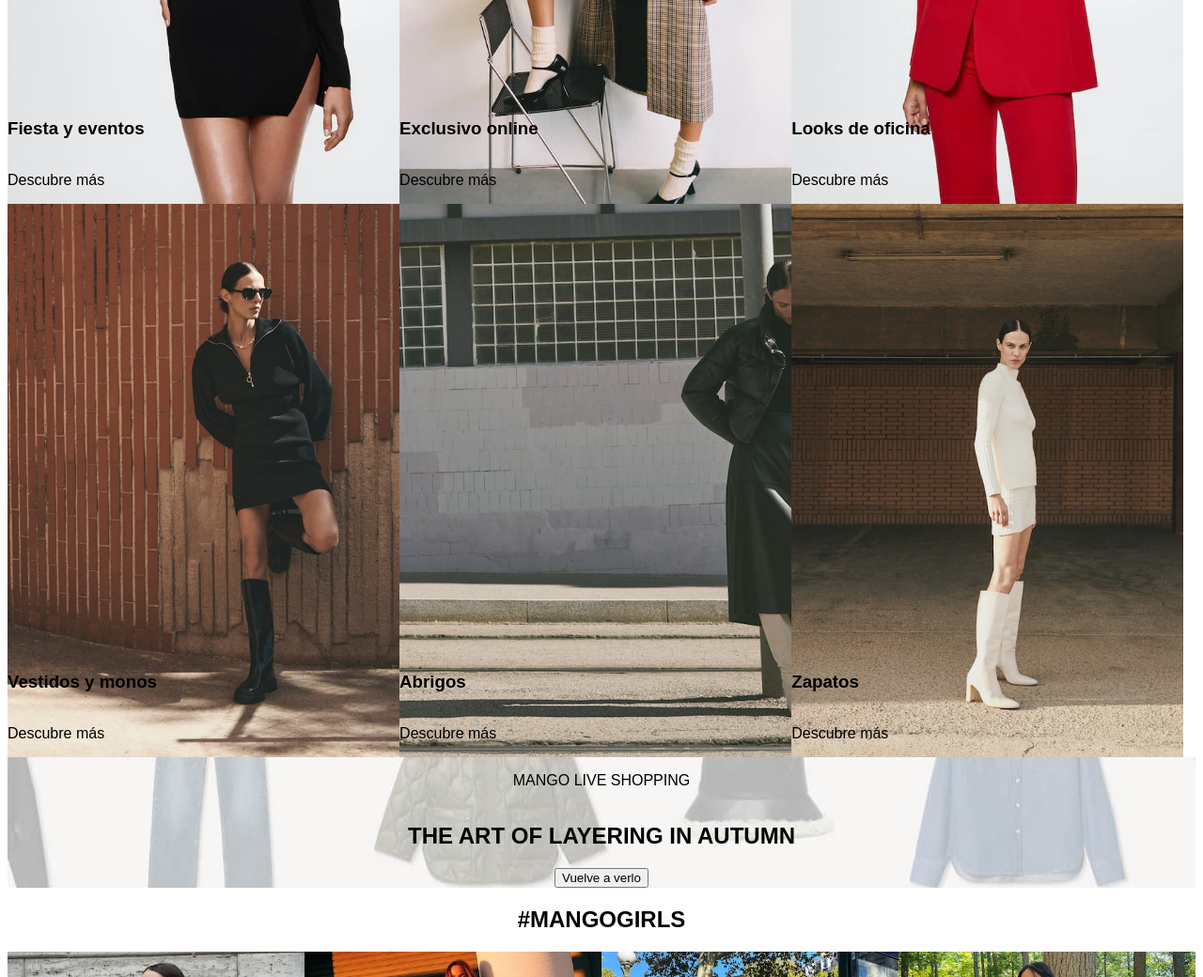
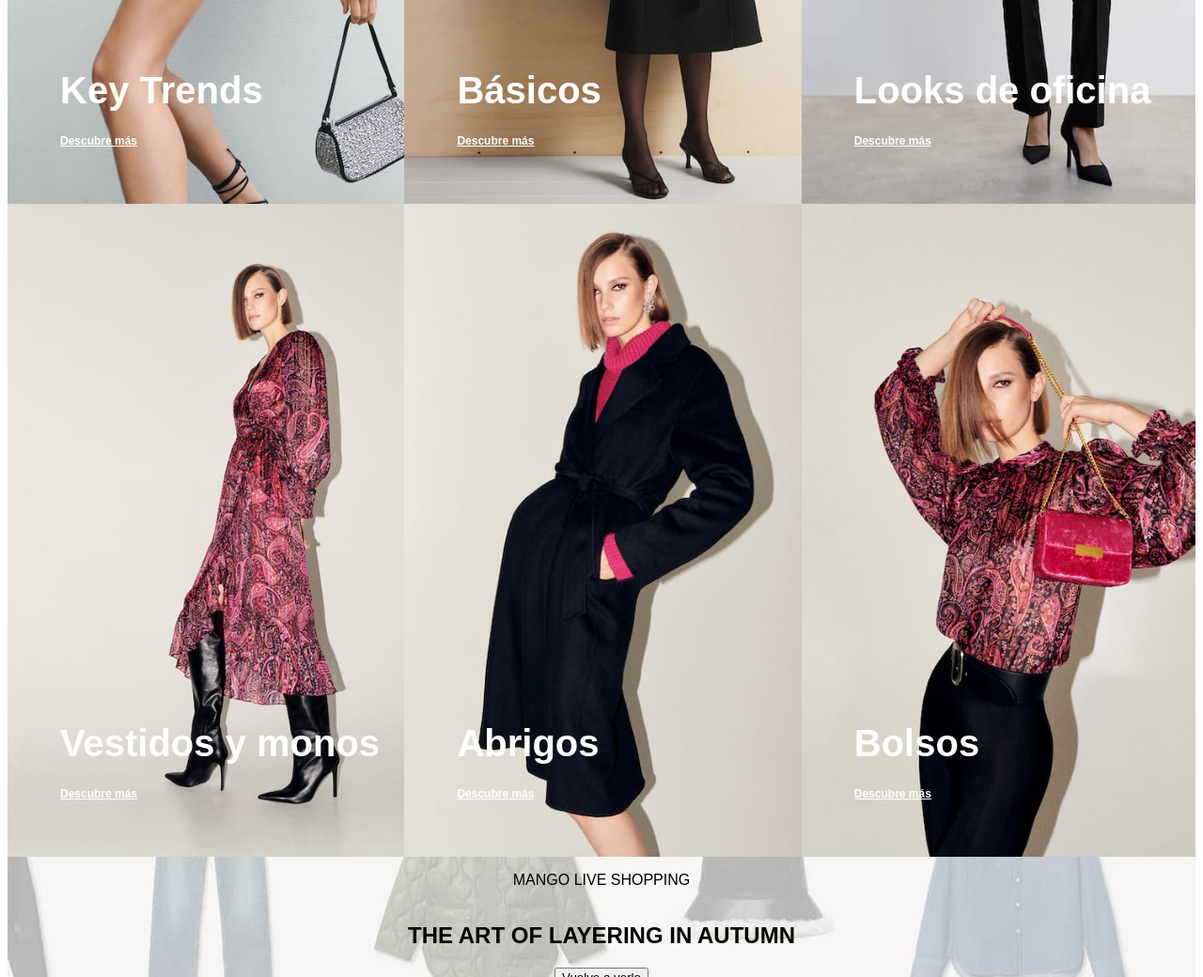
Before and after one commit to CeRosales/mango-maqueta, a plain HTML site: page index.html in a window 1280 px wide. Shown: the part 1760-2800 px from the top of the page at 94% size. Drawn offline with Linux system fonts and the light colour scheme.

Commit message:
add styles section 2,3,4

```diff
--- a/index.html
+++ b/index.html
@@ -54,25 +54,48 @@
   </section>
 
 
+  <section class="section2">
+    <div class="section2__A">
+    <div class="section2__1--div">
+    <h3 class="section2__h3">Coat time</h3>
+    <p class="section2__text">Descubre más</p>
+    </div>
+    </div>
+    <div class="section2__B">
+    <div class="section2__1--div">
+    <h3 class="section2__h3">Fiesta y eventos</h3>
+    <p class="section2__text">Descubre más</p>
+    </div>
+    </div>
+    <div class="section2__C">
+    <div class="section2__1--div">
+    <h3 class="section2__h3">Exclusivo online</h3>
+    <p class="section2__text">Descubre más</p>
+    </div>
+    </div>
+
+  </section>
+
+
 
 
 <section class="section3">
     <div class="section3__A">
-    <div class="section3__1--div">
-    <h3 class="section3__2">A Todo Color</h3>
-    <p class="section3__3">Descubre más</p>
+    <div class="section2__1--div">
+    <h3 class="section2__h3">Key Trends</h3>
+    <p class="section2__text">Descubre más</p>
     </div>
     </div>
     <div class="section3__B">
-    <div class="section3__1--div">
-    <h3>Leather and more</h3>
-    <p>Descubre más</p>
+    <div class="section2__1--div">
+    <h3 class="section2__h3">Básicos</h3>
+    <p class="section2__text">Descubre más</p>
     </div>
     </div>
     <div class="section3__C">
-    <div class="section3__1--div">
-    <h3>Key Trends</h3>
-    <p>Descubre más</p>
+    <div class="section2__1--div">
+    <h3 class="section2__h3">Looks de oficina</h3>
+    <p class="section2__text">Descubre más</p>
     </div>
     </div>
 </section>
@@ -80,48 +103,27 @@
 
 <section class="section4">
     <div class="section4__A">
-        <div class="section3__1--div">
-            <h3 class="section3__2">Fiesta y eventos</h3>
-            <p class="section3__3">Descubre más</p>
+        <div class="section2__1--div">
+            <h3 class="section2__h3">Vestidos y monos</h3>
+            <p class="section2__text">Descubre más</p>
         </div>
     </div>
     <div class="section4__B">
-    <div class="section3__1--div">
-            <h3 class="section3__2">Exclusivo online</h3>
-            <p class="section3__3">Descubre más</p>
+    <div class="section2__1--div">
+            <h3 class="section2__h3">Abrigos</h3>
+            <p class="section2__text">Descubre más</p>
         </div>
     </div>
     <div class="section4__C">
-        <div class="section3__1--div">
-            <h3 class="section3__2">Looks de oficina</h3>
-            <p class="section3__3">Descubre más</p>
+        <div class="section2__1--div">
+            <h3 class="section2__h3">Bolsos</h3>
+            <p class="section2__text">Descubre más</p>
         </div>
     </div>
     </div>
 
 
 
-</section>
-<section class="section5">
- <div class="section5__A">
-  <div class="section3__1--div">
-            <h3 class="section3__2">Vestidos y monos</h3>
-            <p class="section3__3">Descubre más</p>
-        </div>
-    </div>
-    <div class="section5__B">
-    <div class="section3__1--div">
-            <h3 class="section3__2">Abrigos</h3>
-            <p class="section3__3">Descubre más</p>
-        </div>
-    </div>
-    <div class="section5__C">
-        <div class="section3__1--div">
-            <h3 class="section3__2">Zapatos</h3>
-            <p class="section3__3">Descubre más</p>
-        </div>
-    </div>
-    </div>
 </section>
 
 
--- a/styles/index.css
+++ b/styles/index.css
@@ -110,8 +110,6 @@
     background-image: url("../images/she_newnow_2410.jpg");
     background-size:cover;
     margin-top: 5em;
-
-
     display: flex;
     justify-content: center;
 }
@@ -137,6 +135,65 @@
     border: none;
 }
 
+.section2 {
+    display: flex;
+    flex-direction: row;
+    min-width: 100vw;
+}
+
+.section2__A {
+    background-image: url(../images/she_landing_coattime_2410.jpg);
+    width: 33%;
+    background-size: cover;
+}
+
+.section2__B {
+    background-image: url(../images/she_landing_fiestas_2410.jpg);
+    width: 33%;
+    background-size: cover;
+}
+
+.section2__C {
+    background-image: url(../images/she_landing_exclusivo_2410.jpg);
+    width: 33%;
+    background-size: cover;
+}
+
+.section2__1--div {
+    display: flex;
+    flex-direction: column;
+    padding-top: 32em;
+    padding-left: 3.5em;
+    padding-bottom: 3em;
+
+}
+
+.section2__h3 {
+    color: white;
+    font-size: 2.5em;
+    margin-bottom: 0;
+
+}
+
+.section2__text {
+    color: white;
+    font-size: 0.75em;
+    font-weight: bold;
+    padding-top: 1em;
+    text-decoration: underline;
+}
+
+
+
+
+
+
+
+
+
+
+
+
 
 
 .section3 {
@@ -146,20 +203,19 @@
 }
 
 .section3__A {
-    background-image: url(../images/she_landing_block_1710.jpg);
+    background-image: url(../images/she_landing_keytrends_2410.jpg);
     width: 33%;
     background-size: cover;
 }
 
 .section3__B {
-    background-image: url(../images/she_landing_lesther_1710.jpg);
+    background-image: url(../images/she_landing_basicos_2410.jpg);
     width: 33%;
-    height: 100vh;
     background-size: cover;
 }
 
 .section3__C {
-    background-image: url(../images/she_landing_keytrends_1710.jpg);
+    background-image: url(../images/she_landing_looksoficina_2410.jpg);
     width: 33%;
     background-size: cover;
 }
@@ -178,48 +234,30 @@
 .section4 {
     display: flex;
     flex-direction: row;
+    min-width: 100vw;
 }
 
 .section4__A{
-    background-image: url(../images/she_landing_fiesta_1710.jpg);
+    background-image: url(../images/she_landing_vesidos_2410.jpg);
     width: 33%;
     background-size: cover;
 }
 
 .section4__B {
-    background-image: url(../images/she_landing_exonline_1710.jpg);
+    background-image: url(../images/she_landing_abrigos_2410.jpg);
+    width: 33%;
+    background-size: cover;
+    background-image: center;
+    background-position-x: center;
+
+}
+
+.section4__C {
+    background-image: url(../images/she_landing_bolsos_2410.jpg);
     width: 33%;
     background-size: cover;
 }
 
-.section4__C {
-    background-image: url(../images/she_landing_oficina_1710.jpg);
-    width: 33%;
-    background-size: cover;
-}
-
-.section5 {
-    display: flex;
-    flex-direction: row;
-}
-
-.section5__A {
-    background-image: url(../images/she_landing_vestidos_1710.jpg);
-    width: 33%;
-    background-size: cover;
-}
-
-.section5__B {
-    background-image: url(../images/she_landing_abrigos_1710.jpg);
-    width: 33%;
-    background-size: cover;
-}
-
-.section5__C {
-    background-image: url(../images/she_landing_calzados_1710.jpg);
-    width: 33%;
-    background-size: cover;
-}
 
 .section6 {
 
```
Also changed, not shown: images/she_landing_abrigos_2410.jpg (added), images/she_landing_basicos_2410.jpg (added), images/she_landing_bolsos_2410.jpg (added), images/she_landing_coattime_2410.jpg (added), images/she_landing_exclusivo_2410.jpg (added), images/she_landing_fiestas_2410.jpg (added), images/she_landing_keytrends_2410.jpg (added), images/she_landing_looksoficina_2410.jpg (added), images/she_landing_vesidos_2410.jpg (added).
